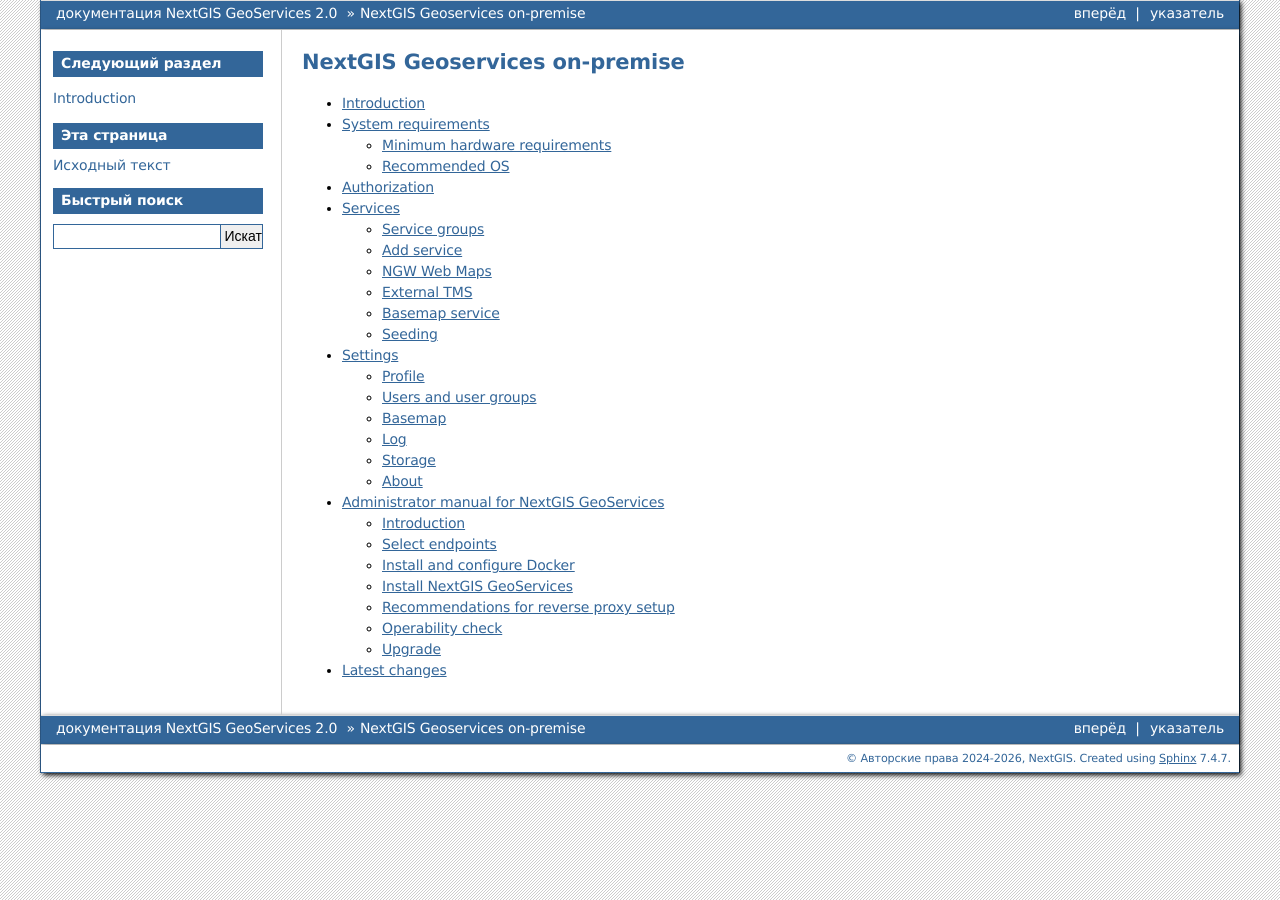
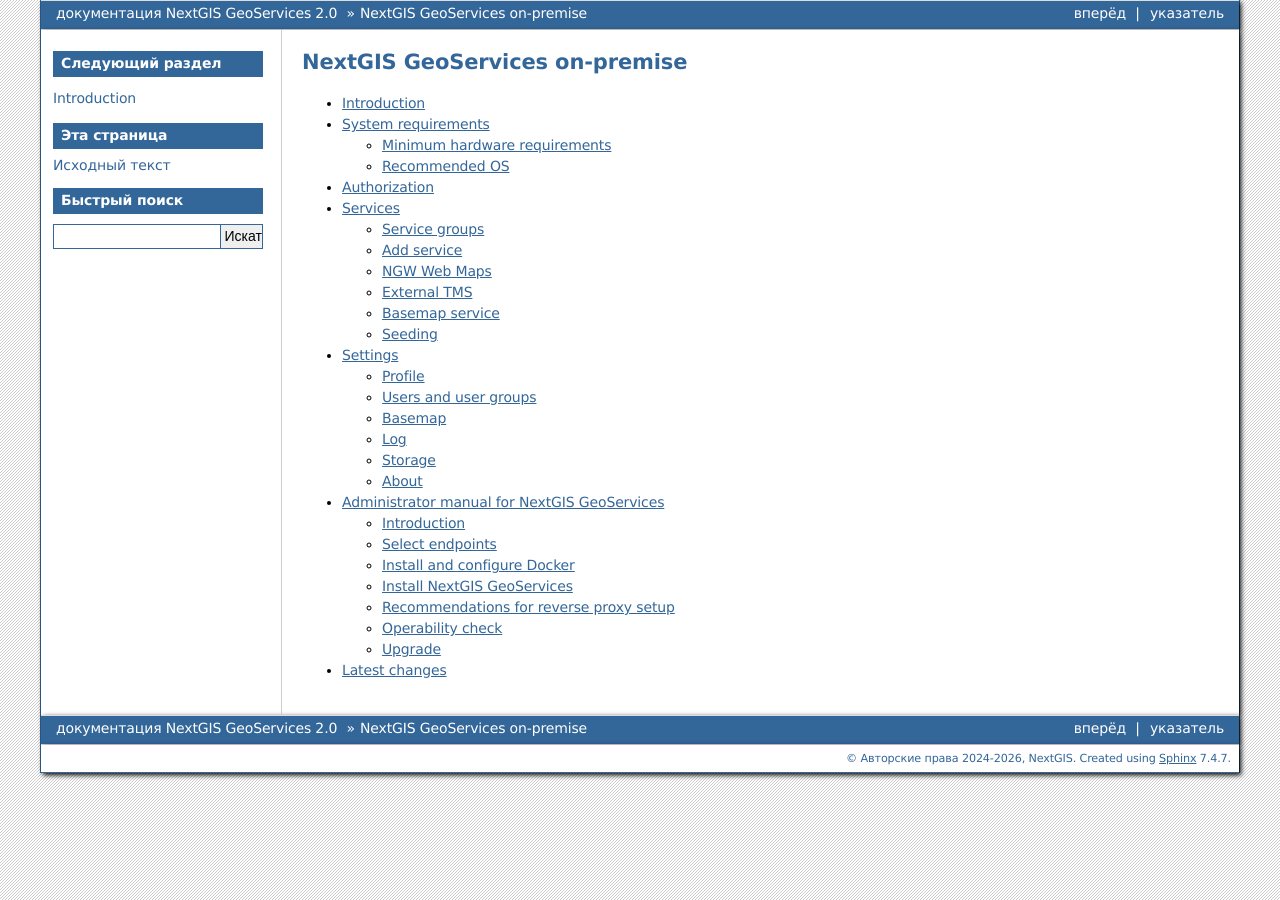
Before and after one commit to nextgis/docs_geoserv_prem, a Sphinx documentation site: the page built from source/index.rst, in a window 1280 px wide. Built offline with Sphinx 7.4.7, drawn with Linux system fonts in a browser that asks for light colours; formulas are drawn with MathJax 3.

```diff
--- a/source/admin.rst
+++ b/source/admin.rst
@@ -66,7 +66,7 @@
 	BM_DB_PASSWORD=secret2
 	ADMIN_PASSWORD=secret3
 
-To connect NextGIS Geoservices to your NextGIS Web instance also add these environmental variables:
+To connect NextGIS GeoServices to your NextGIS Web instance also add these environmental variables:
 
 * NGW_URL - your company WEB GIS url, i.e. https://demo.nextgis.com.
 * NGW_LOGIN - user name with sufficient permissions, if empty - guest connection will be used.
--- a/source/index.rst
+++ b/source/index.rst
@@ -2,7 +2,7 @@
 
 .. NextGIS GeoServices on-premise
 
-NextGIS Geoservices on-premise
+NextGIS GeoServices on-premise
 ============================================
 
 .. toctree::
```
